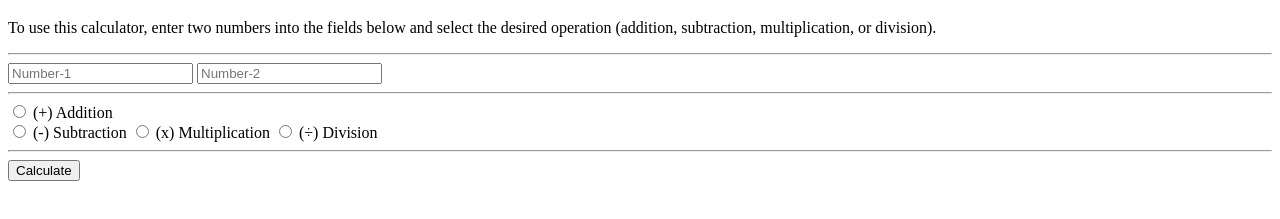
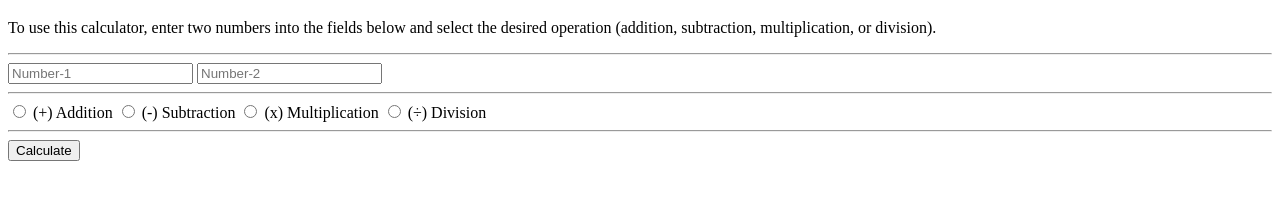
Before and after one commit to st0rm1O1/Javascript-DEV, a plain HTML site: page JS/index.html in a window 1280 px wide. Shown: the part 61-280 px from the top of the page. Drawn offline with Linux system fonts and the light colour scheme.

Commit message:
Updated UI (radio-group)

```diff
--- a/JS/index.html
+++ b/JS/index.html
@@ -19,7 +19,7 @@
     <input type="text" id="num1" name="num1" placeholder="Number-1">
     <input type="text" id="num2" name="num2" placeholder="Number-2"><br>
     <hr>
-    <input type="radio" name="ORG" id="addition" value="add"> (+) Addition <br>
+    <input type="radio" name="ORG" id="addition" value="add"> (+) Addition
     <input type="radio" name="ORG" id="subtraction" value="sub"> (-) Subtraction
     <input type="radio" name="ORG" id="multiplication" value="mul"> (x) Multiplication
     <input type="radio" name="ORG" id="division" value="div"> (÷) Division
```
Also changed, not shown: screenshots/sample.jpg.
